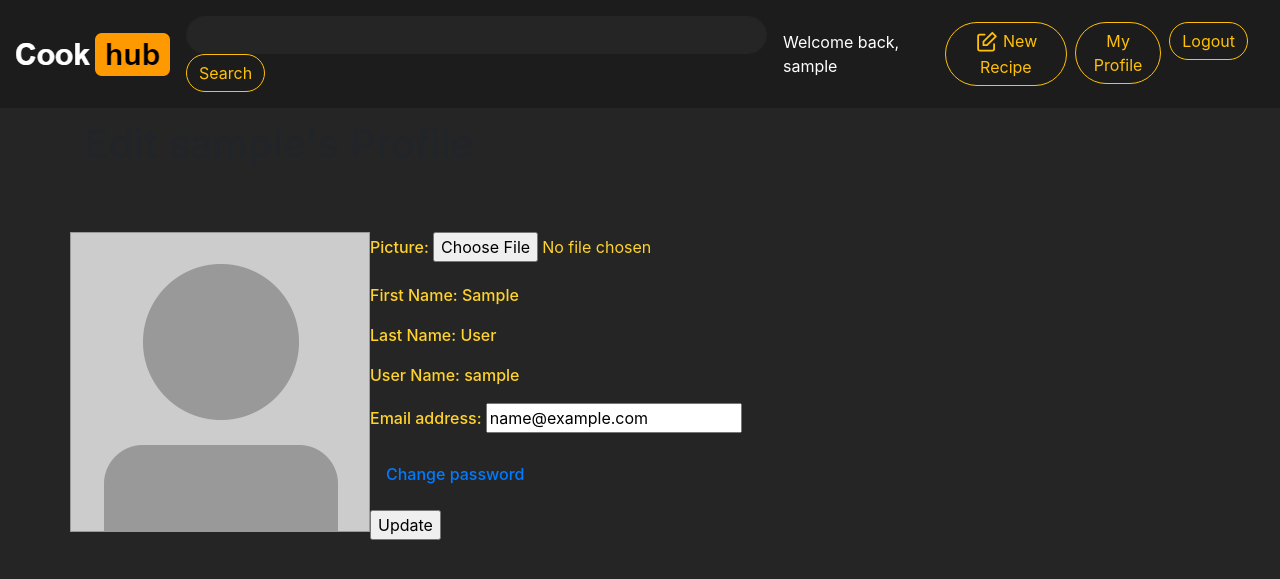
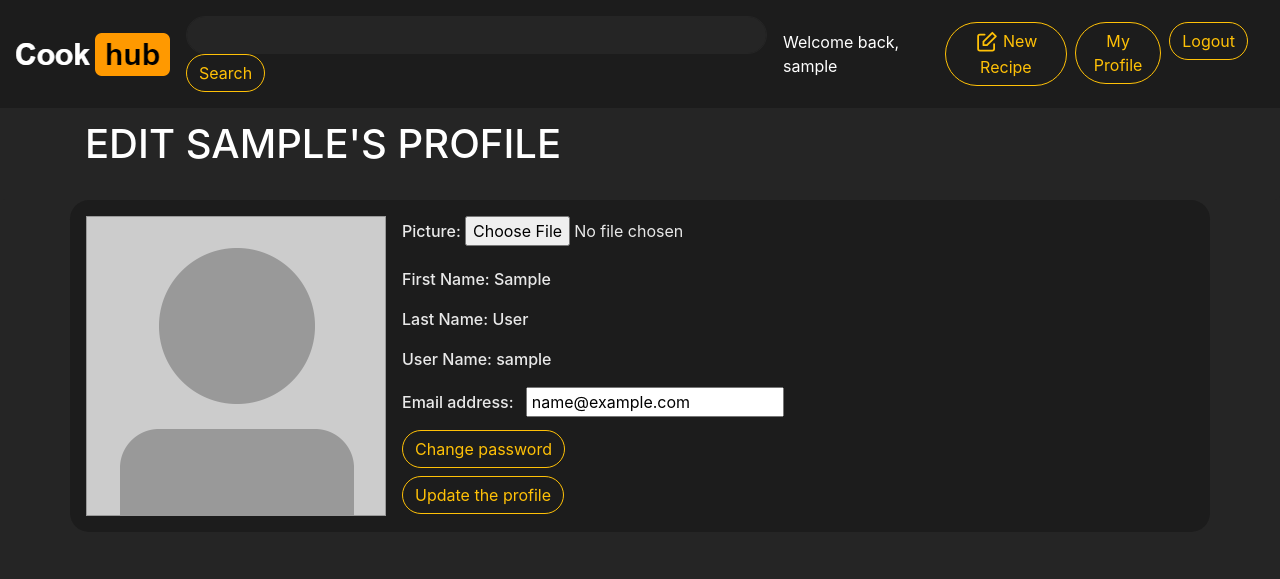
Before and after one commit to Konrad9/cookhub, a Django app: a page that uses cookhub/templates/cookhub/edit_profile.html in a window 1280 px wide. Shown: the top 579 px of the page. Run offline with Django 3.2, Linux system fonts and the light colour scheme; the visitor is signed in with stand-in values (Sample User, id 1); data comes from the database, SQL or seed files in the repository; some libraries are stand-ins or nearby versions.

Commit message:
Edit Profile template design changed
Re-designed to fit dark mode

```diff
--- a/cookhub/cookhub/views.py
+++ b/cookhub/cookhub/views.py
@@ -18,7 +18,7 @@ class Homepage(View):
         saved = []
 
         # ADD SORTING TO CATEGORIES
-        context_dict['categories'] = Category.objects.order_by()[:10]
+        context_dict['categories'] = Category.objects.order_by('-number_of_recipes')[:10]
         context_dict['newestRecipes'] = Recipe.objects.order_by('-creationDate')
         context_dict['popularRecipes'] = Recipe.objects.order_by('-views')
         n = len(Recipe.objects.order_by('-creationDate'))
--- a/cookhub/templates/cookhub/edit_profile.html
+++ b/cookhub/templates/cookhub/edit_profile.html
@@ -10,20 +10,20 @@ Edit Profile for {{ selected_user.username }}
 {% endblock %}
 
 {% block body_block %}
-<div class="jumbotron p-4">
+<div class="jumbotron p-4 m-0">
     <div class="container">
-        <h1 class="jumbotron-heading">Edit {{ selected_user.username }}'s Profile</h1>
+        <h1 style="color: white; text-transform: uppercase" class="jumbotron-heading">Edit {{ selected_user.username }}'s Profile</h1>
     </div>
 </div>
 
-<div class="container">
-    <div class="row">
+<div class="container" style="background-color: #1c1c1c; border-radius: 1.2rem">
+    <div class="row p-3">
         <img src="{{ MEDIA_URL }}{{ user_profile.picture }}"
                 width="300"
                 height="300"
                 alt="{{ selected_user.username }}'s profile image"
                 id="previous" />
-        <div class="card-text-title" >
+        <div class="card-text-title pl-3" >
             {% if selected_user == user %}
                 <form method="post" action="." enctype="multipart/form-data">
                     {% csrf_token %}
@@ -50,9 +50,9 @@ Edit Profile for {{ selected_user.username }}
                     <p>First Name: {{ selected_user.first_name }}</p>
                     <p>Last Name: {{ selected_user.last_name }}</p>
                     <p>User Name: {{ selected_user.username }}</p>
-                    <p><label for="id_email">Email address:</label> <input type="email" name="email" value="{{ selected_user.email }}" maxlength="254" id="id_email" ></p>
-                    <p><a href="{% url 'cookhub:change_password' user.username %}">Change password</a></p>
-                    <input type="submit" value="Update" />
+                    <p class="m-0 mb-2"><label for="id_email">Email address:</label> <input class="pl-1 ml-2" type="email" name="email" value="{{ selected_user.email }}" maxlength="254" id="id_email" ></p>
+                    <p class="m-0 mb-2"><a class="btn btn-outline-warning my-2 my-sm-0 m-0" style="border-radius:10rem" href="{% url 'cookhub:change_password' user.username %}">Change password</a></p>
+                    <input class="btn btn-outline-warning my-2 my-sm-0" style="border-radius:10rem" type="submit" value="Update the profile" />
 
                 </form>
             {% else %}
@@ -61,4 +61,9 @@ Edit Profile for {{ selected_user.username }}
         </div>
     </div>
 </div>
+    <style>
+    p {
+        color: #e9e9e9;
+    }
+    </style>
 {% endblock %}
```
